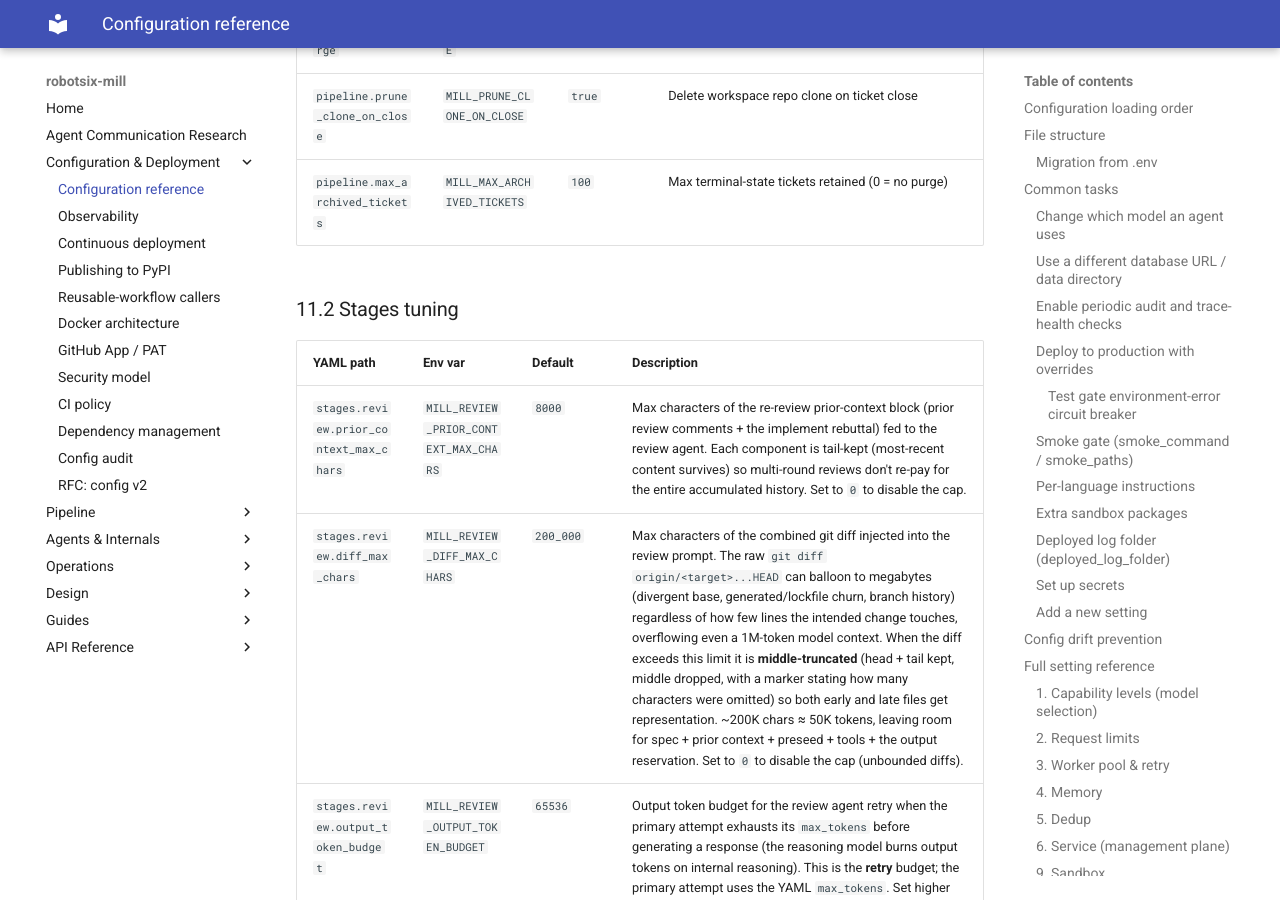
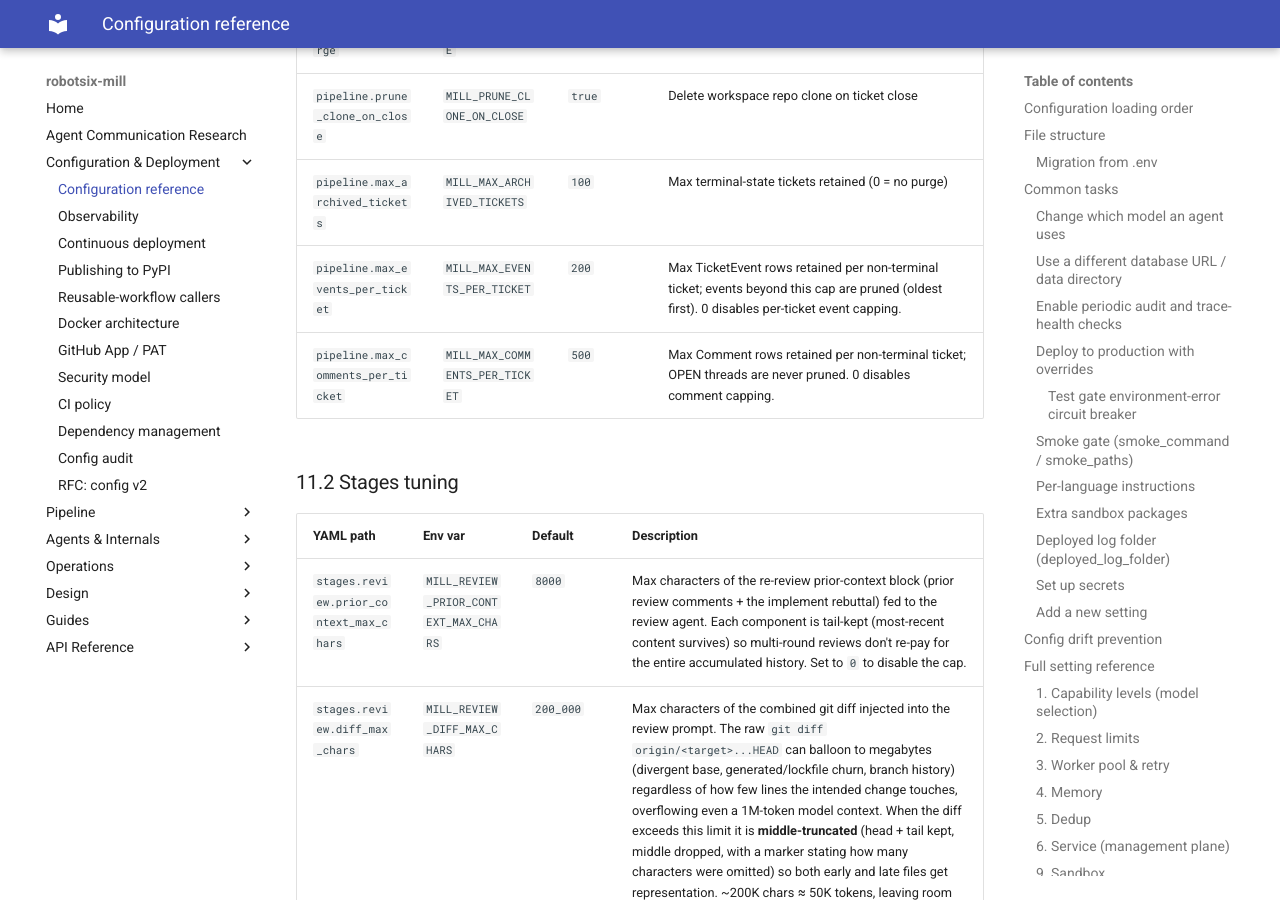
Before and after one commit to damien-robotsix/robotsix-mill, an MkDocs documentation site: the page built from docs/configuration.md, in a window 1280 px wide and 900 px high, scrolled down 19939 px. Built offline with MkDocs 1.6.1 and Material for MkDocs 9.7.7, drawn with Linux system fonts in a browser that asks for light colours.

Commit message:
mill: env doc sync: missing-from-docs — MILL_MAX_EVENTS_PER_TICKET and MILL_MAX_COMMENTS_PER_TICKET (20260623T180528Z-env-doc-sync-missing-from-docs-mill-max-b129)

```diff
--- a/docs/configuration.md
+++ b/docs/configuration.md
@@ -553,6 +553,8 @@ the `claude` CLI in the container). These knobs govern that path:
 | `pipeline.delete_branch_on_merge` | `MILL_DELETE_BRANCH_ON_MERGE` | `true` | Delete the per-ticket head branch on the forge after merge to DONE |
 | `pipeline.prune_clone_on_close` | `MILL_PRUNE_CLONE_ON_CLOSE` | `true` | Delete workspace repo clone on ticket close |
 | `pipeline.max_archived_tickets` | `MILL_MAX_ARCHIVED_TICKETS` | `100` | Max terminal-state tickets retained (0 = no purge) |
+| `pipeline.max_events_per_ticket` | `MILL_MAX_EVENTS_PER_TICKET` | `200` | Max TicketEvent rows retained per non-terminal ticket; events beyond this cap are pruned (oldest first). 0 disables per-ticket event capping. |
+| `pipeline.max_comments_per_ticket` | `MILL_MAX_COMMENTS_PER_TICKET` | `500` | Max Comment rows retained per non-terminal ticket; OPEN threads are never pruned. 0 disables comment capping. |
 
 ### 11.2 Stages tuning
 
```
Also changed, not shown: CHANGELOG.md (+1 -0 lines).
